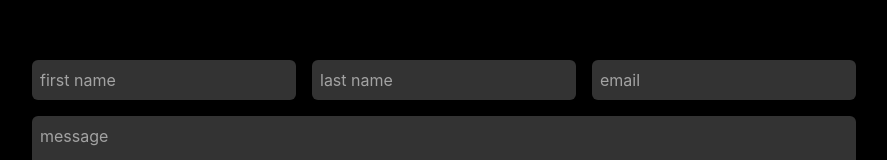
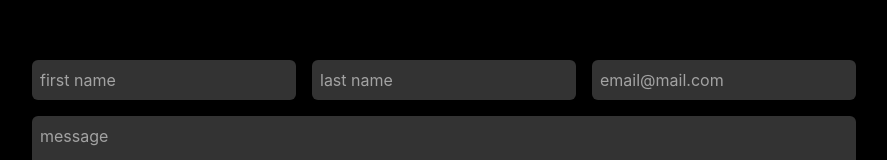
Before and after one commit to actuallyitsnathaniel/sahil-site-fe, a React (Vite) app: page / in a window 1280 px wide. Shown: the part 5836-5996 px from the top of the page, without its empty margins (196-1083 px from the left). Built offline with nearby package versions, Linux system fonts and the light colour scheme; what tailwind-clip-path would draw is missing.

Commit message:
updated email field

```diff
--- a/src/components/connect-form/index.jsx
+++ b/src/components/connect-form/index.jsx
@@ -61,7 +61,7 @@ export const ConnectForm = () => {
               type="email"
               id="input-email"
               className={`${inputStyle} ${focusClasses} ${placeholderClasses}`}
-              placeholder="email"
+              placeholder="email@mail.com"
               onChange={(e) => {
                 setEmail(e.target.value);
               }}
```
